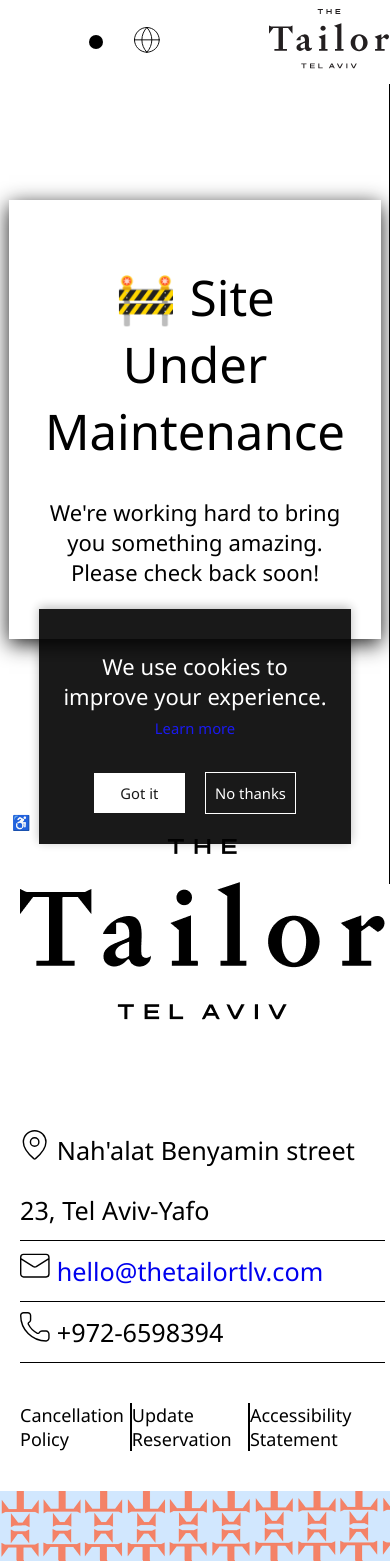
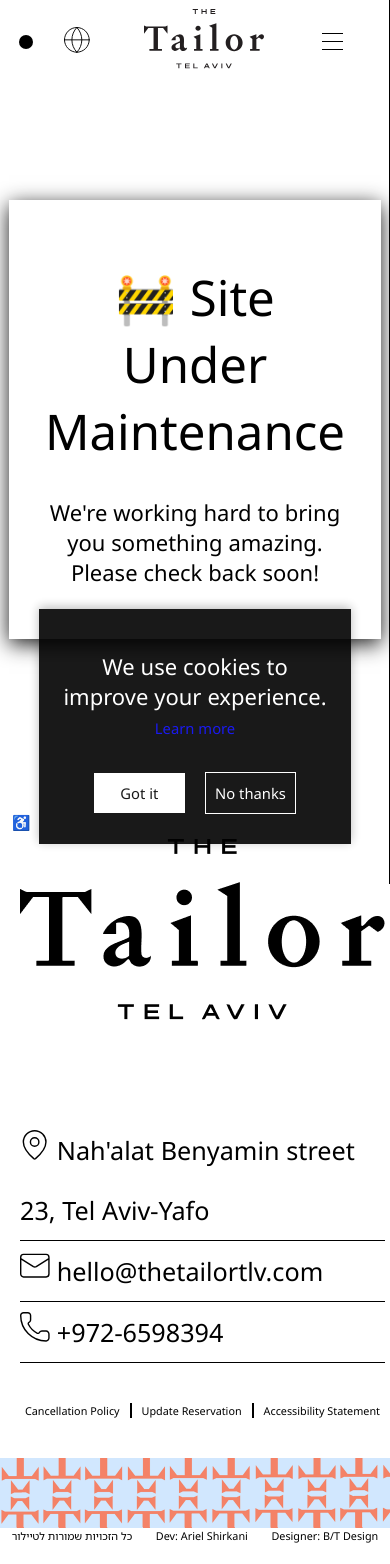
Before and after one commit to TheLordPasta/classicHotel, a React (Create React App) app: page /maintenance in a window 390 px wide. Shown: the top 1564 px of the page. After the commit the page ends 1543 px from the top, so only its background shows below. Built offline with nearby package versions, Linux system fonts and the light colour scheme.

Commit message:
finally all done with homepage

```diff
--- a/src/components/footer.tsx
+++ b/src/components/footer.tsx
@@ -44,7 +44,7 @@ export default function Footer() {
               <a>Cancellation Policy</a>
             </div>
             <div className="policy-divider"></div>
-            <div className="side-menu-policy-item">
+            <div className="policy-item">
               <a>Update Reservation</a>
             </div>
             <div className="policy-divider"></div>
--- a/src/styles/footer.css
+++ b/src/styles/footer.css
@@ -34,6 +34,7 @@
   font-family: var(--font) !important;
   line-height: 60px;
   font-weight: 100;
+  color: var(--text-color);
 }
 
 .footer-item img {
@@ -54,6 +55,9 @@
   margin: 20px 0px;
   justify-content: space-around;
   color: var(--side-menu-background) !important;
+}
+.policy-item a:hover {
+  color: var(--hover-color) !important;
 }
 
 .footer-policies.rtl {
@@ -86,3 +90,12 @@
 .credits-grid span {
   font-size: 1rem !important;
 }
+@media (max-width: 900px) {
+  .credits-grid span {
+    font-size: 0.6rem !important;
+  }
+  .footer-policies,
+  .footer-policies a {
+    font-size: 0.6rem !important;
+  }
+}
--- a/src/styles/fullwidthvideo.css
+++ b/src/styles/fullwidthvideo.css
@@ -6,6 +6,7 @@
   top: 0;
   left: 0;
   z-index: 0;
+  margin-top: 102px;
 }
 /* Hide video on screens 768px or smaller */
 @media (max-width: 768px) {
--- a/src/styles/homeServices.css
+++ b/src/styles/homeServices.css
@@ -14,7 +14,13 @@
 @media (max-width: 1000px) {
   .hotel-services-grid {
     grid-template-columns: 1fr !important;
-    margin: 0px 100px;
+    margin: 0px 40px;
+  }
+  .qa-container span {
+    font-size: 1.2rem !important;
+  }
+  .qa-container p {
+    font-size: 0.9rem !important;
   }
 }
 
@@ -45,9 +51,9 @@
   margin: 5px 0px;
 }
 .qa-container span {
-  font-size: 2rem !important;
+  font-size: 2rem;
 }
 .qa-container p {
-  font-size: 1.4rem !important;
+  font-size: 1.4rem;
   color: var(--text2-color) !important;
 }
--- a/src/styles/navbar.css
+++ b/src/styles/navbar.css
@@ -190,7 +190,7 @@
   flex-direction: column;
   justify-content: space-between;
   transition: right 0.3s ease-in-out;
-  z-index: 2000;
+  z-index: 100001;
   padding: 20px;
 }
 .side-menu a {
@@ -234,7 +234,7 @@
 }
 
 .menu-item:hover {
-  color: #f0c040; /* accent hover color */
+  color: var(--hover-color); /* accent hover color */
 }
 
 /* Footer placeholders */
@@ -293,6 +293,13 @@
     grid-template-columns: 1fr auto 1fr;
     padding: 0.5rem;
   }
+  .color-theme-and-language-container {
+    max-width: 80px;
+    margin-left: 10px;
+  }
+  .hamburger-buttons {
+    margin-right: 50px;
+  }
 }
 
 /*end of new stuff*/
--- a/src/styles/qaAccordion.css
+++ b/src/styles/qaAccordion.css
@@ -50,5 +50,4 @@
   margin: 6px 0 0;
   line-height: 1.5;
   color: #555;
-  font-size: 16px;
 }
--- a/src/styles/theme.css
+++ b/src/styles/theme.css
@@ -11,6 +11,7 @@
   --border-color: #00000000;
   --text-color: #000000;
   --text2-color: #000000;
+  --hover-color: #d1e7fe;
 }
 
 body {
@@ -62,7 +63,7 @@ small {
 }
 a:hover,
 a:focus {
-  color: var(--accent-color) !important;
+  color: var(--hover-color) !important;
 }
 a {
   text-decoration: none !important;
```
